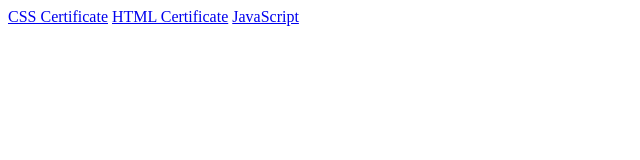
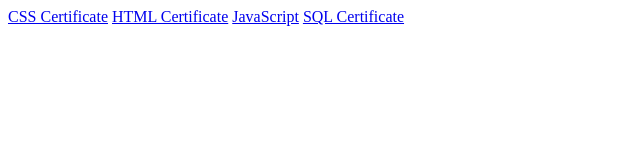
Before and after one commit to silakkiya/CertificatesIndex, a plain HTML site: page index.html in a window 1280 px wide. Shown: the whole page, without its empty margins (0-640 px from the left). Drawn offline with Linux system fonts and the light colour scheme.

Commit message:
sql added

```diff
--- a/index.html
+++ b/index.html
@@ -3,6 +3,7 @@
         <a href="CSS.jpg">CSS Certificate</a>
                 <a href="HTML.jpg">HTML Certificate</a>
                         <a href="JavaScript.jpg">JavaScript</a>
+                        <a href="SQL.pdf">SQL Certificate</a>
     </head>
     <body>
     </body>
```
Also changed, not shown: 1 other file.
